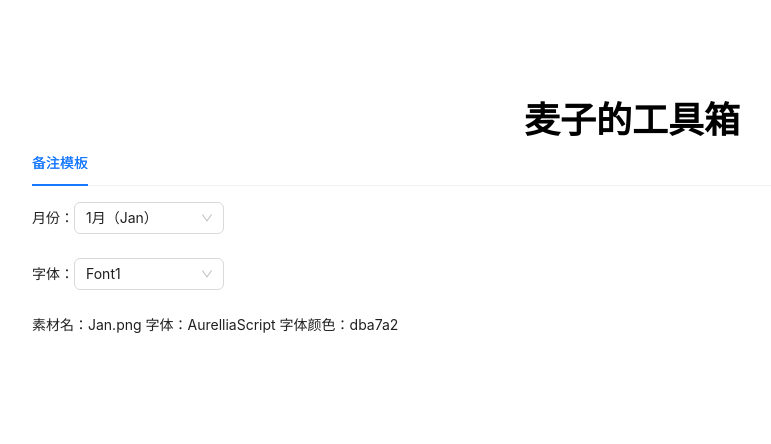
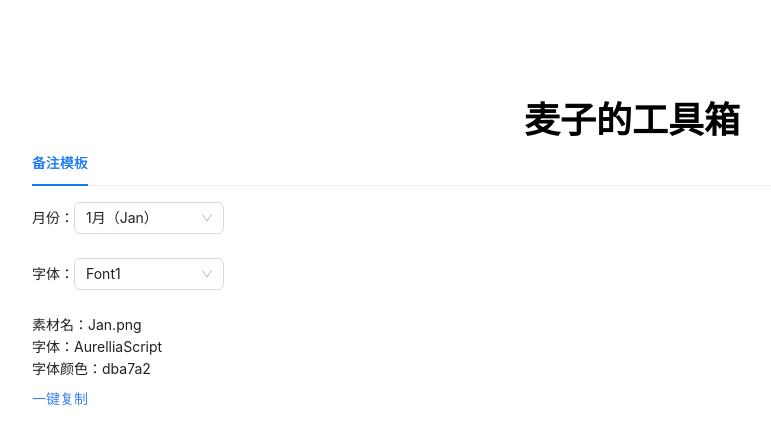
Before and after one commit to vclau-1996/lingTools, a React (Create React App) app: page / in a window 1280 px wide. Shown: the top 444 px of the page, without its empty margins (8-779 px from the left). Built offline with nearby package versions, Linux system fonts and the light colour scheme.

Commit message:
增加一键复制功能

```diff
--- a/package.json
+++ b/package.json
@@ -11,6 +11,7 @@
     "@types/react": "^18.2.37",
     "@types/react-dom": "^18.2.15",
     "antd": "^5.11.1",
+    "copy-to-clipboard": "^3.3.3",
     "react": "^18.2.0",
     "react-dom": "^18.2.0",
     "react-scripts": "5.0.1",
--- a/src/pages/RemarkTemplate/index.tsx
+++ b/src/pages/RemarkTemplate/index.tsx
@@ -1,6 +1,7 @@
 /** 备注模板 */
-import { memo, useState, useMemo } from "react";
-import { Select } from "antd";
+import { memo, useState, useMemo, useCallback } from "react";
+import { Select, message } from "antd";
+import copy from "copy-to-clipboard";
 import { monthOptions, fontOptions, monthMap, fontMap } from "./dataSource";
 
 const RemarkTemplate = () => {
@@ -15,6 +16,16 @@ const RemarkTemplate = () => {
 
   /** 字体颜色 */
   const fontColor = useMemo(() => monthMap.get(month)?.color ?? "", [month]);
+
+  /** 一键复制备注 */
+  const copyRemark = useCallback(() => {
+    const text = `素材名：${materialName}\n字体：${fontName}\n字体颜色：${fontColor}`;
+    if (copy(text, { format: "text/plain" })) {
+      message.success("复制成功");
+    } else {
+      message.error("复制失败");
+    }
+  }, [materialName, fontName, fontColor]);
 
   return (
     <div className="text-start">
@@ -41,7 +52,12 @@ const RemarkTemplate = () => {
         ></Select>
       </div>
       <div>
-        素材名：{materialName} 字体：{fontName} 字体颜色：{fontColor}
+        素材名：{materialName} <br />
+        字体：{fontName} <br />
+        字体颜色：{fontColor}
+      </div>
+      <div className="text-blue-500 cursor-pointer mt-2" onClick={copyRemark}>
+        一键复制
       </div>
     </div>
   );
```
Also changed, not shown: 1 other file (tests, documents, lock files or other folders).
